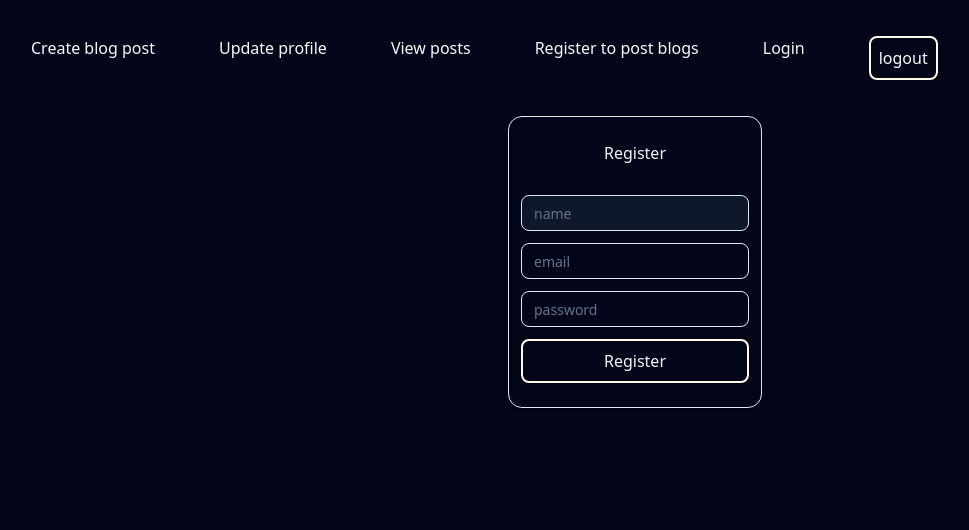
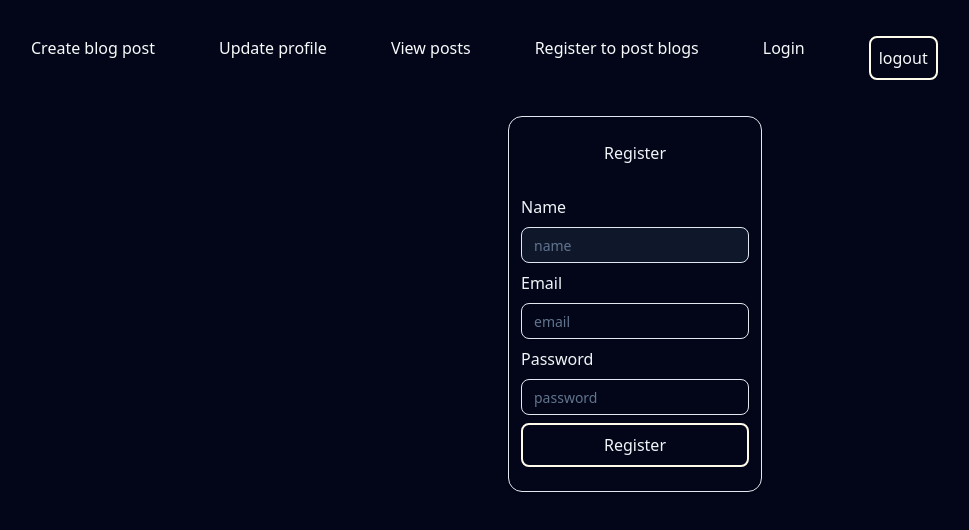
Before and after one commit to tony2tones/nextjs-blog, a Next.js app: page /register in a window 1280 px wide. Shown: the top 530 px of the page, without its empty margins (5-974 px from the left). Built offline with nearby package versions, Linux system fonts and the light colour scheme.

Commit message:
added labels for register page

```diff
--- a/src/app/register/register.tsx
+++ b/src/app/register/register.tsx
@@ -51,7 +51,8 @@ export default function RegisterForm() {
       <CardHeader className="text-center">
       <h1>Register</h1>
   </CardHeader>
-    <form onSubmit={handleSubmit} className="flex flex-col gap-3 px-3">
+    <form onSubmit={handleSubmit} className="flex flex-col gap-2 px-3">
+      <label htmlFor="name" >Name</label>
       <Input
       className="bg-slate-900"
         type='text'
@@ -61,6 +62,7 @@ export default function RegisterForm() {
         onChange={handleInputChange}
         required
         />
+      <label htmlFor="email" >Email</label>
          <Input
         type='email'
         placeholder="email"
@@ -69,6 +71,7 @@ export default function RegisterForm() {
         onChange={handleInputChange}
         required
         />
+        <label htmlFor="password">Password</label>
         <Input
         type='password'
         placeholder="password"
```
